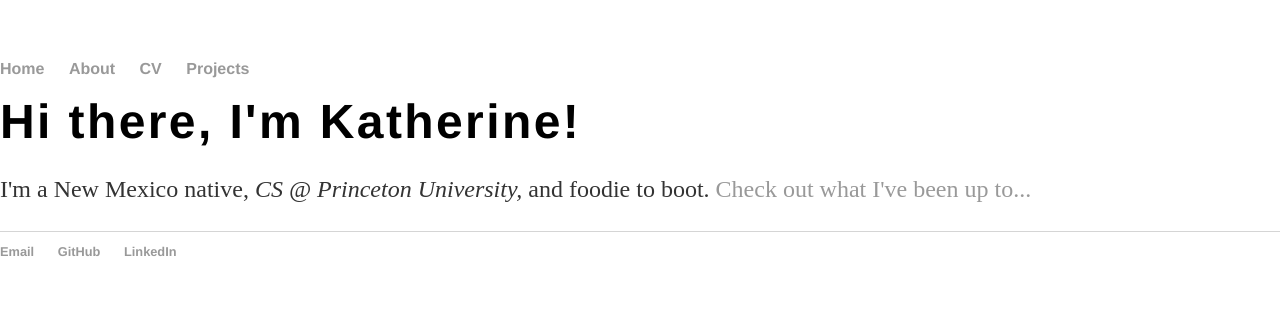
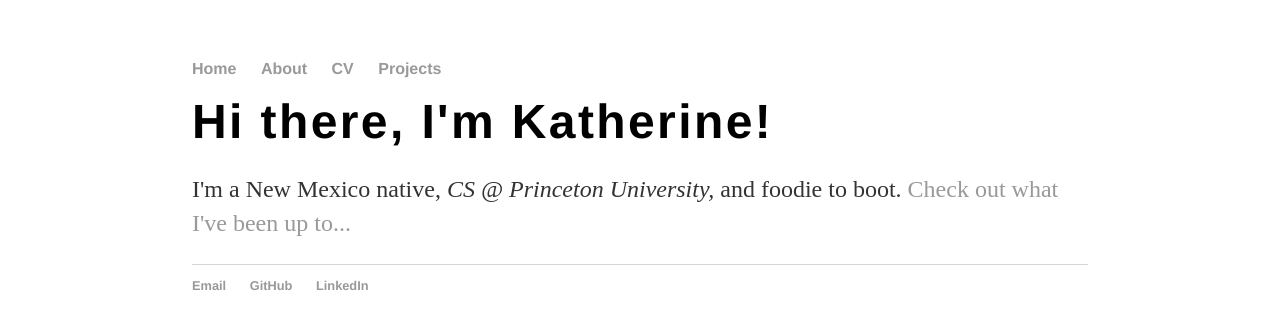
Before and after one commit to wangk5/wangk5.github.io, a Jekyll site: the page built from index.html, in a window 1280 px wide. Shown: the top 329 px of the page. Built offline with Jekyll 4.4.1, drawn with Linux system fonts in a browser that asks for light colours.

Commit message:
Update main.css

```diff
--- a/css/main.css
+++ b/css/main.css
@@ -1,6 +1,6 @@
 body {
     margin: 60px auto;
-    width: 70% auto;
+    width: 70%;
 }
 nav ul, footer ul {
     font-family:'Helvetica', 'Arial', 'Sans-Serif';
```
